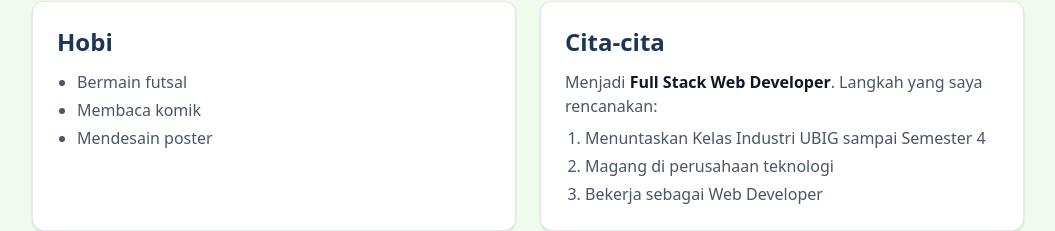
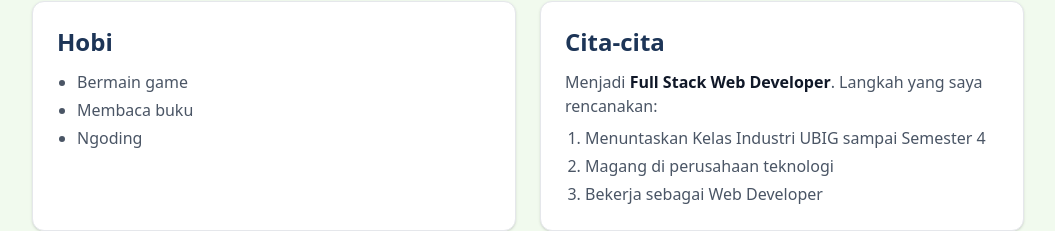
Before and after one commit to AgungCahyo02/portofolio-next, a Next.js app: page / in a window 1280 px wide. Shown: the part 409-640 px from the top of the page, without its empty margins (112-1167 px from the left). Built offline with nearby package versions, Linux system fonts and the light colour scheme.

Commit message:
feat: mengubah isi page.js

```diff
--- a/src/app/page.js
+++ b/src/app/page.js
@@ -11,9 +11,9 @@ const skills = [
 ];
 
 const hobi = [
-  "Bermain futsal",
-  "Membaca komik",
-  "Mendesain poster",
+  "Bermain game",
+  "Membaca buku",
+  "Ngoding",
 ];
 
 const rencana = [
```
